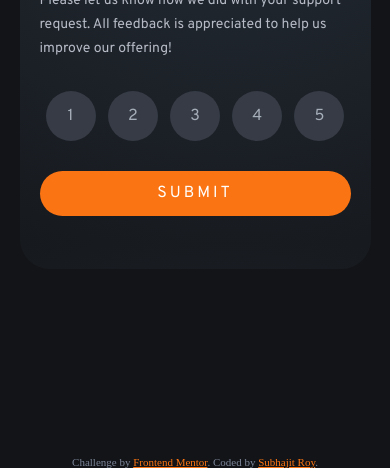
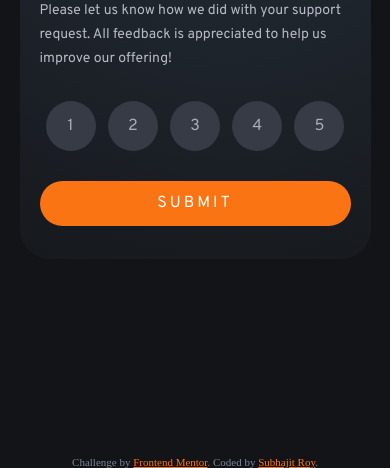
Before and after one commit to subhajitroycode/interactive-rating-card, a plain HTML site: page index.html in a window 390 px wide. Shown: the part 376-844 px from the top of the page. Drawn offline with Linux system fonts and the light colour scheme.

Commit message:
responsive height fixed

```diff
--- a/scss/style.scss
+++ b/scss/style.scss
@@ -143,6 +143,7 @@ main {
 @media (max-width: 450px) {
   main {
     width: 90%;
+    height: 425px;
     padding: 20px;
   }
 }
```
Also changed, not shown: css-dist/style.css, 1 other file.
